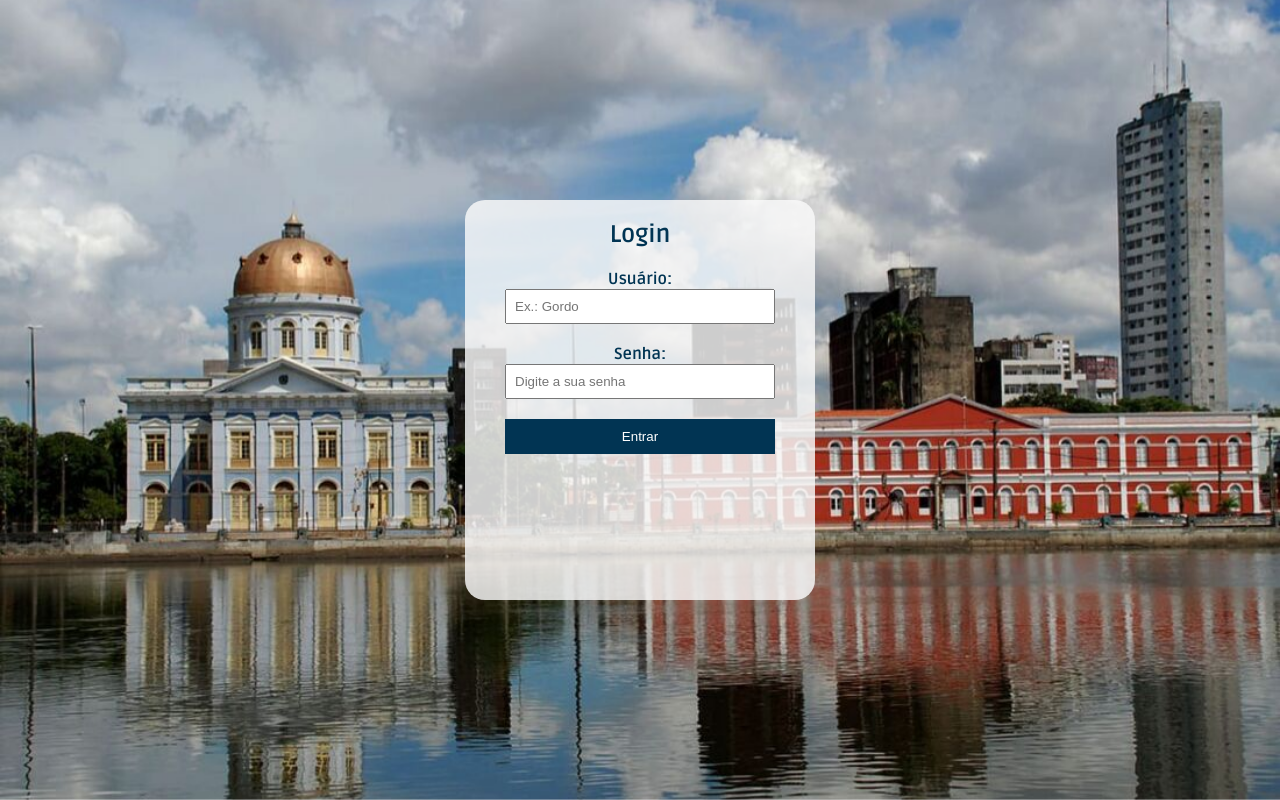
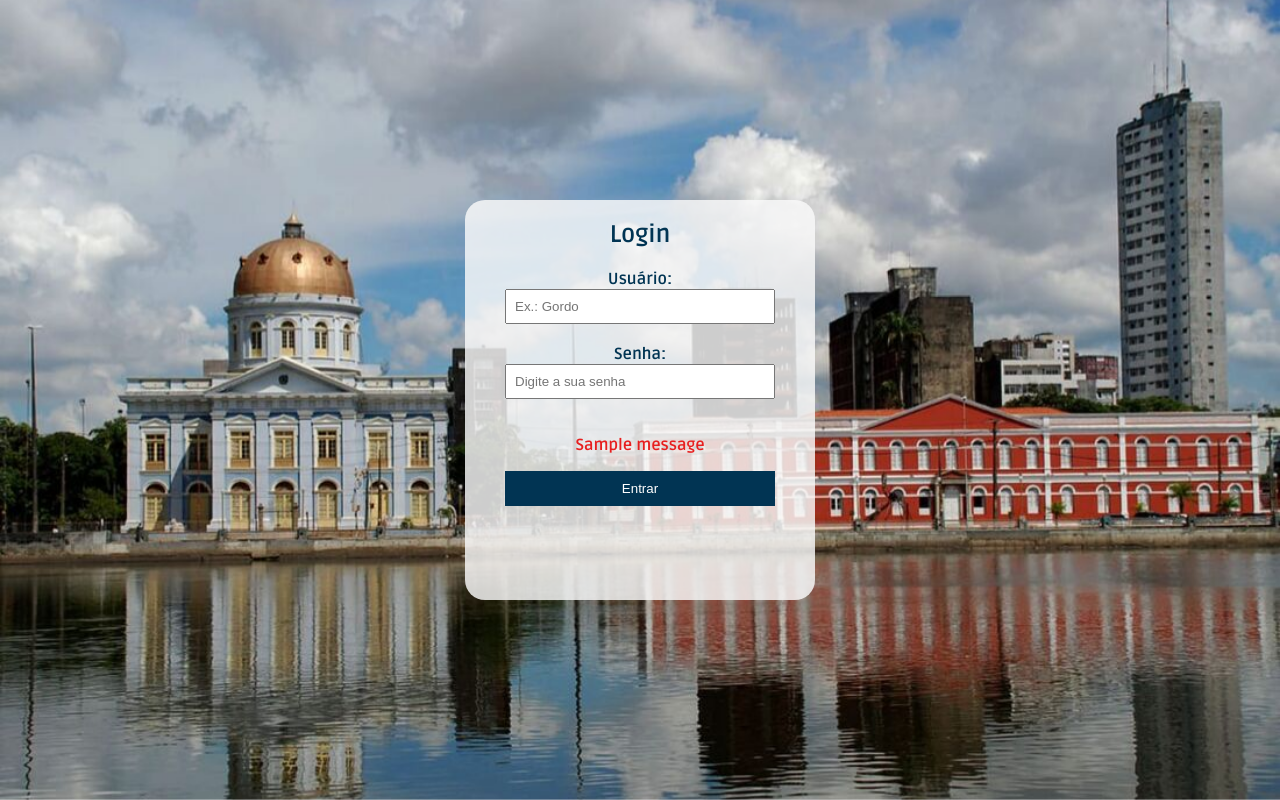
Before and after one commit to Warpedro1/projeto-alepe, a Django app: page / in a window 1280 px wide. Run offline with Django 5.2, Linux system fonts and the light colour scheme; tables that the repository leaves empty hold one stand-in row (values such as "Sample post"); one stand-in notice (Sample message) is shown.

Commit message:
Pagina login com mensagem de erro

```diff
--- a/login/views.py
+++ b/login/views.py
@@ -1,6 +1,6 @@
 from django.shortcuts import render, redirect
 from django.contrib.auth.models import User
-from django.contrib import auth
+from django.contrib import auth, messages
 from login.forms import LoginForms
 
 
@@ -22,8 +22,10 @@ def index(request):
             )
             if usuario is not None:
                 auth.login(request, usuario)
+                #messages.success(request, f'{nome} logado com sucesso!')
                 return redirect('login_concluido')
             else:
+                messages.error(request, 'Login ou Senha Incorretos.')
                 return render(request, 'login/index.html', {'form': form})
 
     return render(request, 'login/index.html', {'form': form})
--- a/templates/login/index.html
+++ b/templates/login/index.html
@@ -12,6 +12,11 @@
           <div >
             <label for="{{ field.id_for_label }}" >{{field.label}}</label>
             <div>{{ field }}</div>
+          </div>
+          {% endfor %}
+          {% for message in messages %}
+          <div style="margin-bottom: 10px;color: rgb(231, 31, 31)">
+            <p id="menssagem_erro">{{message}}</p>
           </div>
           {% endfor %}
         </div>
```
Lines whose indentation alone changed are shown as unchanged.
